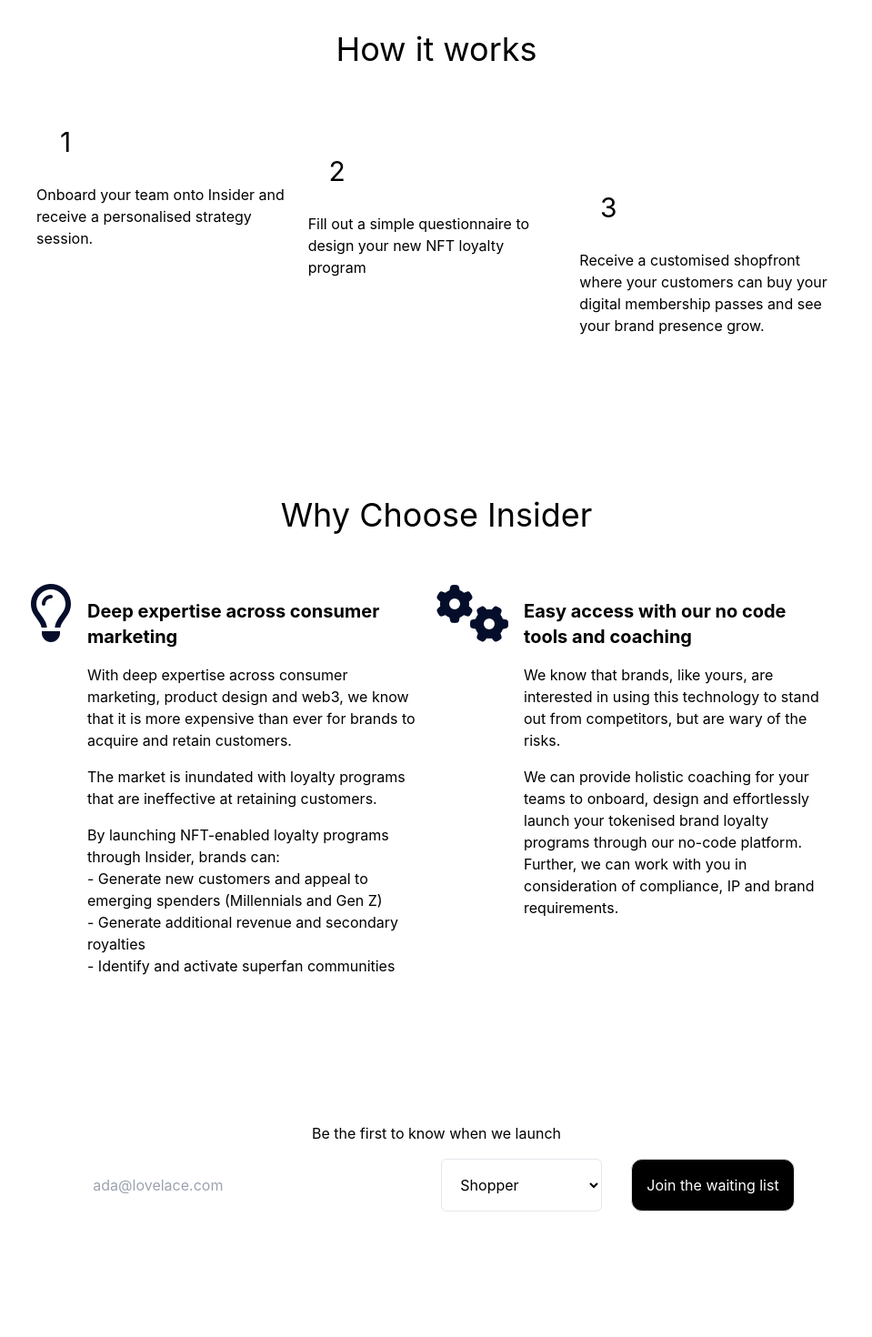
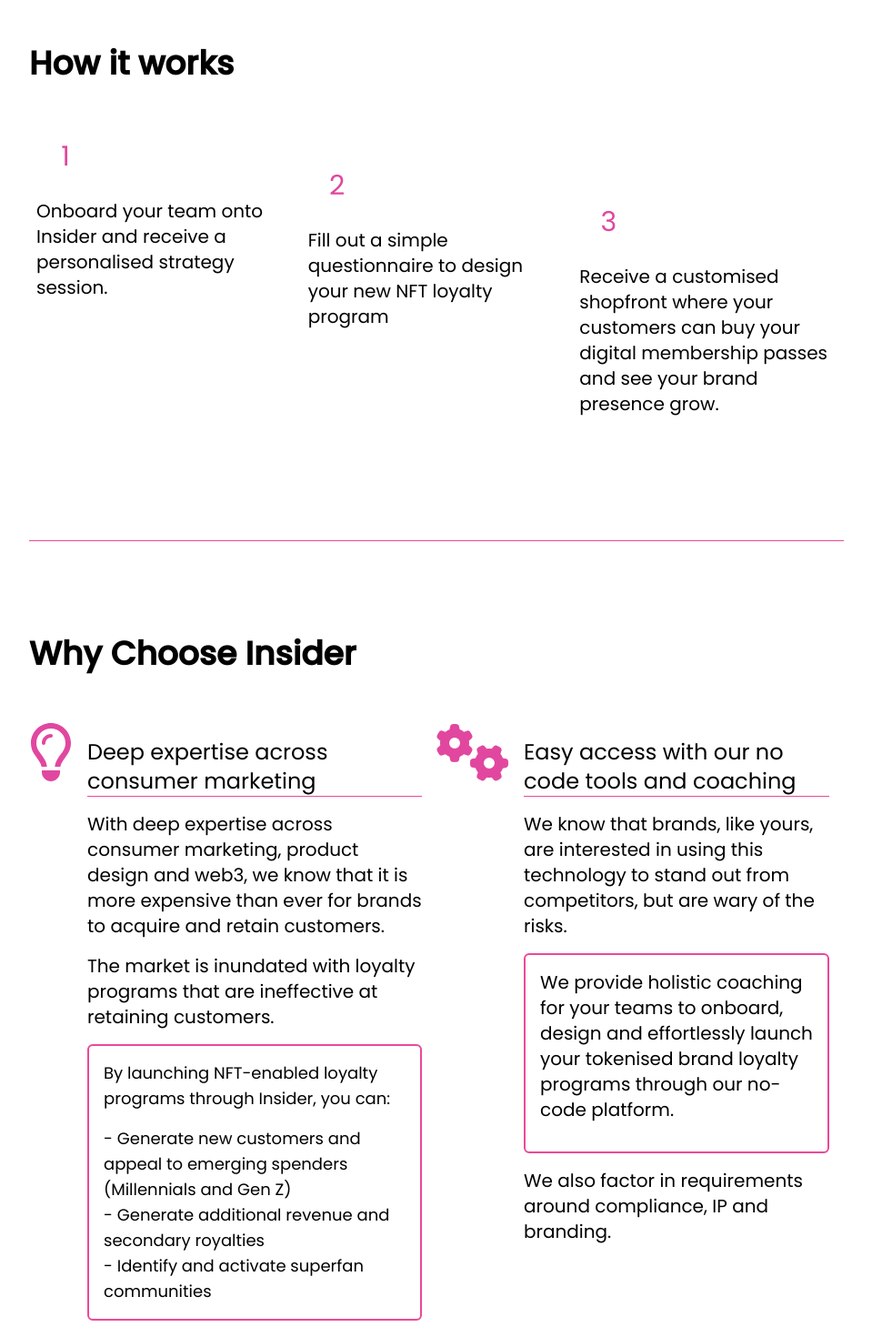
Before and after one commit to nivaaz/insiderapp, a Next.js app: page / in a window 1280 px wide. Shown: the part 880-2350 px from the top of the page at 91% size, without its empty margins (160-1119 px from the left). Before the commit the page ends 2244 px from the top, so only its background shows below. Built offline with nearby package versions, Linux system fonts and the light colour scheme; no server answers.

Commit message:
feat: add fonts

```diff
--- a/pages/index.js
+++ b/pages/index.js
@@ -19,19 +19,19 @@
         />
         <link rel="icon" href="/favicon.ico" />
         <link rel="preconnect" href="https://fonts.googleapis.com" />
-        <link rel="preconnect" href="https://fonts.gstatic.com" crossorigin />
+        <link rel="preconnect" href="https://fonts.gstatic.com" />
         <link
           href="https://fonts.googleapis.com/css2?family=Poppins:wght@300;400;500&family=Raleway:ital,wght@0,300;0,400;0,500;0,600;1,300&display=swap"
           rel="stylesheet"
         />
       </Head>
       <FirebaseContext.Provider value={app}>
-        <main className="w-full mt-4 mx-auto md:max-w-4xl md:mt-8">
+        <main className="w-full mt-4 mx-auto md:max-w-4xl md:mt-8 font-para">
           <nav className="flex justify-between w-full">
             {/* TODO: change to logo */}
             <p> Insider </p>
             <button
-              className="border px-4 py-2 rounded-xl"
+              className="border p-4 ml-4 rounded-xl bg-black text-white"
               onClick={() => {
                 window.scrollTo({
                   top: 1000,
@@ -43,33 +43,35 @@
             </button>
           </nav>
           <div className="h-screen flex flex-col justify-center pt-24 md:pt-0">
-            <h1 className="text-4xl  md:text-8xl">
+            <h1 className="text-4xl  md:text-8xl font-heading font-bold">
               Turn customers into investors and supercharge loyalty
             </h1>
-
-            <p className="text-2xl pt-16">
+            <div className="border-l-4 pl-2 border-pink-500 mt-16">
+              <p className="text-2xl  font-para pt-4">
                 Insider is a no-code platform that provides brands with a simple
                 way to leverage web3 technologies to acquire and retain their
                 customers more effectively.
               </p>
-            <p className="text-2xl pt-16">
+              <p className="text-2xl pt-16 font-para">
                 {" "}
                 It’s the new and easier way to launch NFT loyalty programs.
               </p>
             </div>
-
+          </div>
           <section className="flex flex-col pb-32">
-            <div> </div>
-            <h2 className="text-center text-4xl py-10"> How it works </h2>
+            <h2 className="text-4xl py-10 font-bold"> How it works </h2>
 
             <div className="grid md:grid-cols-3">
               <div className="p-2">
                 <div className="p-4 rounded-full bg-white w-16 h-16 mb-4">
-                  <p className="text-3xl text-center pb-2 text-black"> 1 </p>{" "}
+                  <p className="text-3xl text-center pb-2 text-[#E1479F]">
+                    {" "}
+                    1{" "}
+                  </p>{" "}
                 </div>
                 <span>
                   {" "}
-                  <p>
+                  <p className="text-xl">
                     {" "}
                     Onboard your team onto Insider and receive a personalised
                     strategy session.
@@ -78,11 +80,14 @@
               </div>
               <div className="p-2 md:pt-10">
                 <div className="p-4 rounded-full bg-white w-16 h-16 mb-4">
-                  <p className="text-3xl text-center pb-2 text-black"> 2 </p>{" "}
+                  <p className="text-3xl text-center pb-2 text-[#E1479F]">
+                    {" "}
+                    2{" "}
+                  </p>{" "}
                 </div>
                 <span>
                   {" "}
-                  <p>
+                  <p className="text-xl">
                     Fill out a simple questionnaire to design your new NFT
                     loyalty program
                   </p>{" "}
@@ -90,11 +95,14 @@
               </div>
               <div className="p-2 md:pt-20">
                 <div className="p-4 rounded-full bg-white w-16 h-16 mb-4 ">
-                  <p className="text-3xl text-center pb-2 text-black"> 3 </p>{" "}
+                  <p className="text-3xl text-center pb-2 text-[#E1479F]">
+                    {" "}
+                    3{" "}
+                  </p>{" "}
                 </div>
                 <span>
                   {" "}
-                  <p>
+                  <p className="text-xl">
                     {" "}
                     Receive a customised shopfront where your customers can buy
                     your digital membership passes and see your brand presence
@@ -104,51 +112,56 @@
               </div>
             </div>
           </section>
+          <hr className="border-pink-500 mb-16" />
+
           <section className=" pb-32">
             <div>
-              <h2 className="md:text-center text-4xl py-10">
-                Why Choose Insider{" "}
-              </h2>
+              <h2 className="text-4xl py-10 font-bold">Why Choose Insider </h2>
               {/*  */}
               <div className="flex md:flex-row flex-col">
                 <div className="flex flex-col md:flex-row pt-4 w-full">
                   <div className="w-1/5">
                     <FontAwesomeIcon
-                      color="#040E2B"
+                      color="#E1479F"
                       icon={faLightbulb}
                       size={iconSize}
                     />
                   </div>
                   <div className="p-4">
-                    <p className="font-bold text-xl">
+                    <p className="text-2xl">
                       {" "}
                       Deep expertise across consumer marketing{" "}
                     </p>
+                    <hr className="border-pink-500" />
+
                     <div>
-                      <p className="pt-4">
+                      <p className="pt-4 text-xl">
                         {" "}
                         With deep expertise across consumer marketing, product
                         design and web3, we know that it is more expensive than
                         ever for brands to acquire and retain customers.
                       </p>
-                      <p className="pt-4">
+                      <p className="pt-4 text-xl">
                         The market is inundated with loyalty programs that are
                         ineffective at retaining customers.
                       </p>
-                      <p className="pt-4">
+                      <div className="border border-2 border-pink-500 p-4 rounded-md mt-4">
+                        <p className="pb-4 text-lg">
                           By launching NFT-enabled loyalty programs through
-                        Insider, brands can:
+                          Insider, you can:
                         </p>
-                      <ul>
+                        <ul className="text-lg">
                           <li>
                             - Generate new customers and appeal to emerging
                             spenders (Millennials and Gen Z)
                           </li>
                           <li>
-                          - Generate additional revenue and secondary royalties
+                            - Generate additional revenue and secondary
+                            royalties
                           </li>
                           <li>- Identify and activate superfan communities</li>
                         </ul>
+                      </div>
                     </div>
                   </div>
                 </div>
@@ -156,27 +169,34 @@
                 <div className="flex flex-col md:flex-row pt-4 w-full">
                   <div className="w-1/5">
                     <FontAwesomeIcon
-                      color="#040E2B"
+                      color="#E1479F"
                       icon={faGears}
                       size={iconSize}
                     />
                   </div>
                   <div className="p-4">
-                    <p className="font-bold  text-xl">
+                    <p className="text-2xl">
                       Easy access with our no code tools and coaching
                     </p>
+                    <hr className="border-pink-500" />
+
                     <div>
-                      <p className="pt-4">
+                      <p className="pt-4 text-xl">
                         We know that brands, like yours, are interested in using
                         this technology to stand out from competitors, but are
                         wary of the risks.
                       </p>
-                      <p className="pt-4">
-                        We can provide holistic coaching for your teams to
+                      <div className="border border-2 border-pink-500 p-4 rounded-md mt-4">
+                        <p className="pb-4 text-xl">
+                          We provide holistic coaching for your teams to
                           onboard, design and effortlessly launch your tokenised
                           brand loyalty programs through our no-code platform.
-                        Further, we can work with you in consideration of
-                        compliance, IP and brand requirements.
+                        </p>
+                      </div>
+                      <p className="pt-4 text-xl">
+                        {" "}
+                        We also factor in requirements around compliance, IP and
+                        branding.
                       </p>
                     </div>
                   </div>
@@ -226,8 +246,11 @@
     );
   } else {
     return (
-      <>
-        <p className="py-4 mx-auto"> Be the first to know when we launch</p>
+      <div className="flex flex-col justify-center py-32">
+        <p className="pb-8 mx-auto text-xl">
+          {" "}
+          Be the first to know when we launch
+        </p>
         <span className="mx-auto flex">
           <input
             onChange={(e) => setEmail(e.target.value)}
@@ -258,7 +281,7 @@
             Join the waiting list{" "}
           </button>
         </span>
-      </>
+      </div>
     );
   }
 };
--- a/tailwind.config.js
+++ b/tailwind.config.js
@@ -5,7 +5,12 @@
     "./components/**/*.{js,ts,jsx,tsx}",
   ],
   theme: {
-    extend: {},
+    extend: {
+      fontFamily: {
+        heading: ["Raleway", "sans-serif"],
+        para: ["Poppins", "sans-serif"],
+      },
+    },
   },
   plugins: [],
-}
+};
```
Lines whose indentation alone changed are shown as unchanged.
